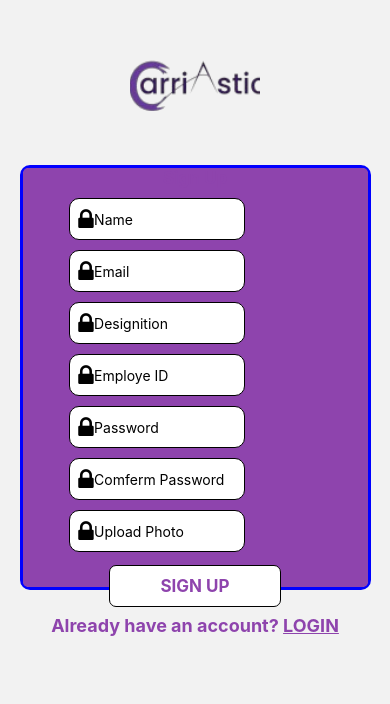
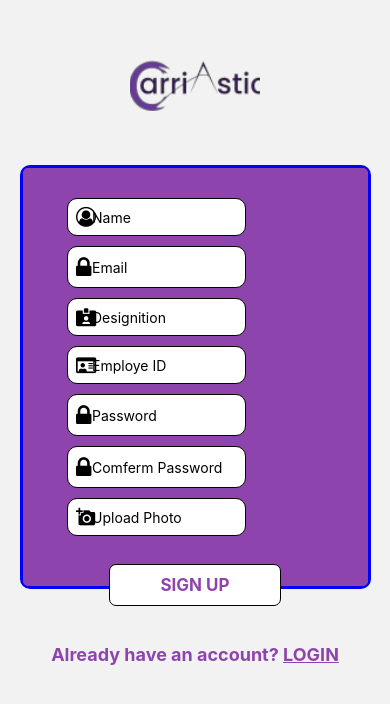
Before and after one commit to alnooristiak/carriastic_one, a React Native app: screen /SignupScreen in a window 390 px wide. Shown: the top 704 px of the page. Built offline with nearby package versions, Linux system fonts and the light colour scheme.

Commit message:
compliting SIGN UP Screen

```diff
--- a/screen/SignupScreen.js
+++ b/screen/SignupScreen.js
@@ -10,8 +10,10 @@ import {
 } from "react-native";
 import React from "react";
 import { FontAwesome } from "@expo/vector-icons";
+import { FontAwesome5 } from "@expo/vector-icons";
+import { MaterialIcons } from "@expo/vector-icons";
 
-const SignupScreen = ({ navigation  }) => {
+const SignupScreen = ({ navigation }) => {
   return (
     <ScrollView>
       <Image
@@ -30,8 +32,8 @@ const SignupScreen = ({ navigation  }) => {
             <View style={styles.inputComponent}>
               <FontAwesome
                 style={styles.iconSec}
-                name="lock"
-                size={24}
+                name="user-circle-o"
+                size={20}
                 color="black"
               />
               <TextInput style={styles.inputDiv} placeholder="Name" />
@@ -48,20 +50,20 @@ const SignupScreen = ({ navigation  }) => {
             </View>
             {/* designition */}
             <View style={styles.inputComponent}>
-              <FontAwesome
+              <FontAwesome5
                 style={styles.iconSec}
-                name="lock"
-                size={24}
+                name="id-card-alt"
+                size={18}
                 color="black"
               />
               <TextInput style={styles.inputDiv} placeholder="Designition" />
             </View>
             {/* Employe ID */}
             <View style={styles.inputComponent}>
-              <FontAwesome
+              <FontAwesome5
                 style={styles.iconSec}
-                name="lock"
-                size={24}
+                name="id-card"
+                size={18}
                 color="black"
               />
               <TextInput style={styles.inputDiv} placeholder="Employe ID" />
@@ -91,10 +93,10 @@ const SignupScreen = ({ navigation  }) => {
             </View>
             {/* Upload Photo */}
             <View style={[styles.inputComponent, styles.inputLast]}>
-              <FontAwesome
+              <MaterialIcons
+                name="add-a-photo"
+                size={20}
                 style={styles.iconSec}
-                name="lock"
-                size={24}
                 color="black"
               />
               <TextInput style={styles.inputDiv} placeholder="Upload Photo" />
@@ -112,9 +114,7 @@ const SignupScreen = ({ navigation  }) => {
       {/* navigate page linking section */}
       <View style={styles.navigateSec}>
         <Text style={styles.longText}>Already have an account? </Text>
-        <Pressable
-        onPress={() => navigation.navigate('LoginScreen')}
-        >
+        <Pressable onPress={() => navigation.navigate("LoginScreen")}>
           <Text style={[styles.longText, styles.loginText]}>LOGIN</Text>
         </Pressable>
       </View>
@@ -140,7 +140,7 @@ const styles = StyleSheet.create({
     alignSelf: "center",
     justifyContent: "center",
     alignItems: "center",
-    overflow: 'visible',
+    overflow: "visible",
   },
   mainBgContainer: {
     backgroundColor: "#8e44ad",
@@ -148,7 +148,7 @@ const styles = StyleSheet.create({
     borderRadius: 5,
     justifyContent: "center",
     alignItems: "center",
-    position: 'relative',
+    position: "relative",
   },
   signUpText: {
     color: "white",
@@ -176,7 +176,7 @@ const styles = StyleSheet.create({
     width: "90%",
   },
   inputLast: {
-    marginBottom: 35,
+    marginBottom: 50,
   },
 
   // navigate section
@@ -184,7 +184,7 @@ const styles = StyleSheet.create({
     flexDirection: "row",
     alignItems: "center",
     justifyContent: "center",
-    marginTop: 25,
+    marginTop: 55,
   },
   longText: {
     fontSize: 18,
@@ -198,19 +198,19 @@ const styles = StyleSheet.create({
   // sign up btn section
   signUpBtn: {
     borderRadius: 7,
-    backgroundColor: 'white',
+    backgroundColor: "white",
     padding: 10,
-    width: '50%',
-    position: 'absolute',
+    width: "50%",
+    position: "absolute",
     bottom: -20,
-    borderColor: 'black',
+    borderColor: "black",
     borderWidth: 1,
-    overflow: 'visible',
+    overflow: "visible",
   },
   signUpText: {
-    textAlign: 'center',
-    color: '#8e44ad',
+    textAlign: "center",
+    color: "#8e44ad",
     fontSize: 17,
-    fontWeight: 'bold'
-  }
+    fontWeight: "bold",
+  },
 });
```
